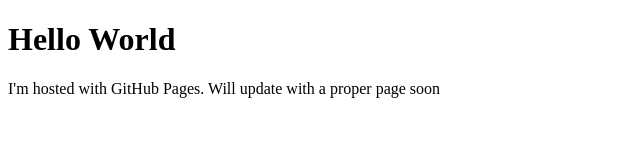
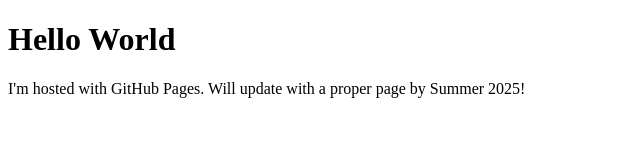
Before and after one commit to syed-aliredha/syed-aliredha.github.io, a plain HTML site: page index.html in a window 1280 px wide. Shown: the whole page, without its empty margins (0-640 px from the left). Drawn offline with Linux system fonts and the light colour scheme.

Commit message:
Updated timeline

```diff
--- a/index.html
+++ b/index.html
@@ -2,6 +2,6 @@
 <html>
 <body>
 <h1>Hello World</h1>
-<p>I'm hosted with GitHub Pages. Will update with a proper page soon</p>
+<p>I'm hosted with GitHub Pages. Will update with a proper page by Summer 2025!</p>
 </body>
 </html>
```
